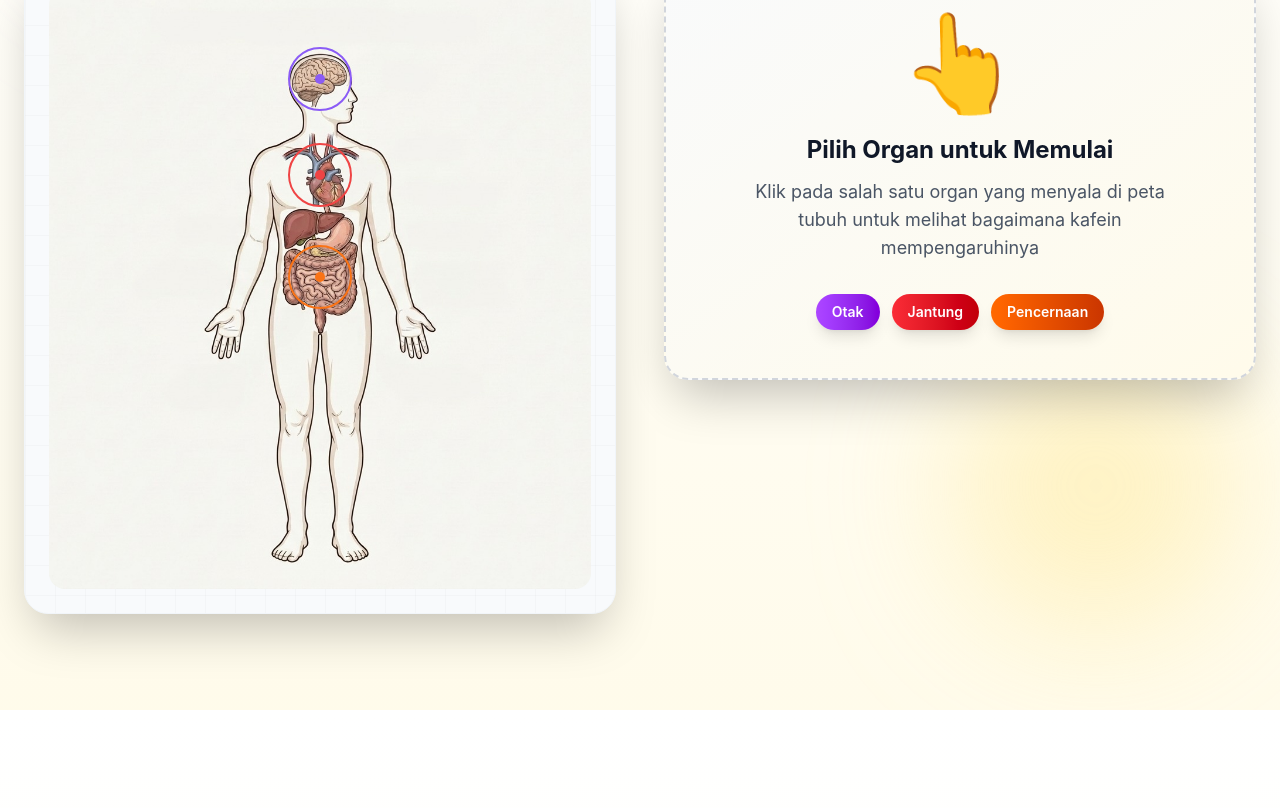
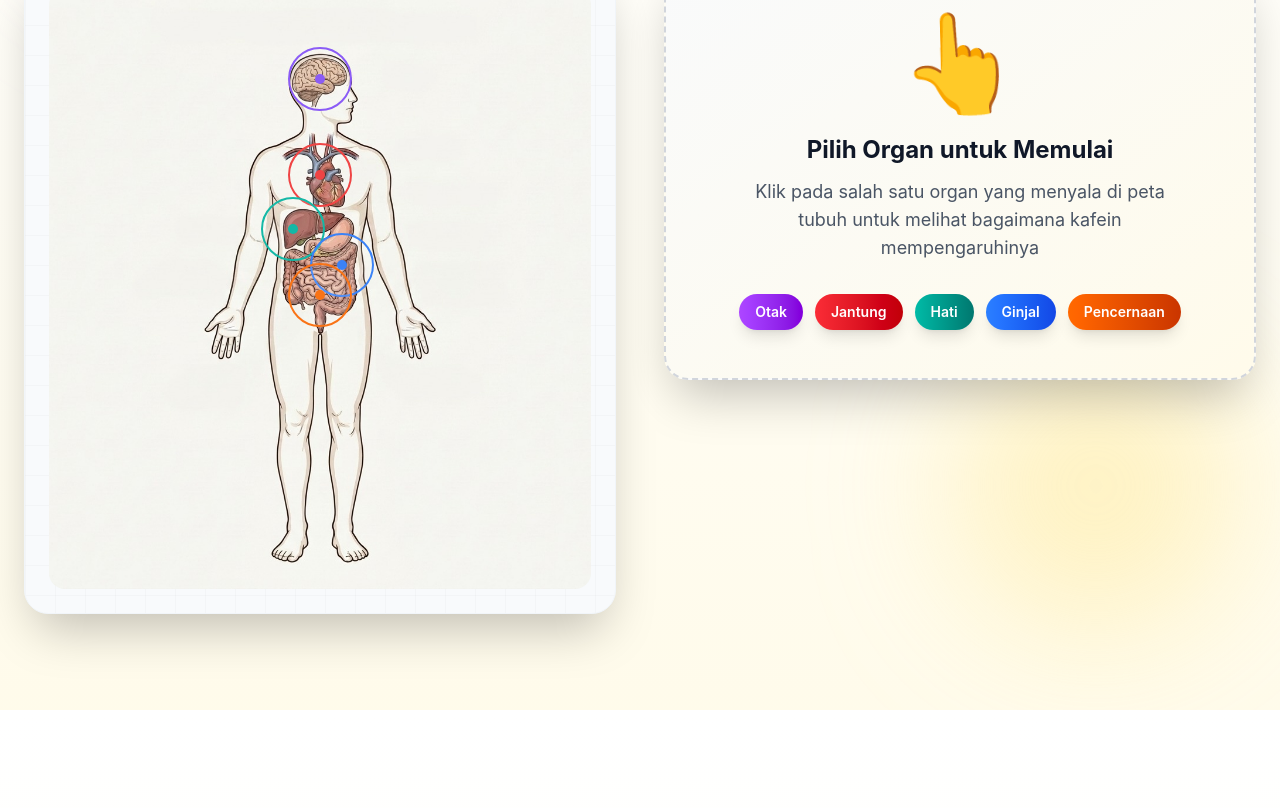
Before and after one commit to wildanindi/Project-APMUL, a React (Vite) app in the folder the-human-manual/: page / in a window 1280 px wide. Shown: the part 4800-5608 px from the top of the page. Built offline with nearby package versions, Linux system fonts and the light colour scheme.

Commit message:
nambah ginjal dan hati

```diff
--- a/the-human-manual/src/components/BodyMap.jsx
+++ b/the-human-manual/src/components/BodyMap.jsx
@@ -1,6 +1,6 @@
 import { useState, useEffect, useRef } from 'react';
 import { motion, AnimatePresence } from 'motion/react';
-import { Brain, Heart, Utensils, X, Sparkles } from 'lucide-react';
+import { Brain, Heart, Utensils, X, Sparkles, Activity, Filter } from 'lucide-react';
 
 export default function BodyMap({ setActiveSection }) {
   const [selectedOrgan, setSelectedOrgan] = useState(null);
@@ -16,6 +16,8 @@ export default function BodyMap({ setActiveSection }) {
       glowColor: "shadow-purple-500/50",
       bgColor: "bg-purple-500",
       lineColor: "#8B5CF6",
+      glowBg: "rgba(139, 92, 246, 0.2)",
+      glowShadow: "0 0 20px rgba(139, 92, 246, 0.6)",
       effects: [
         "Meningkatkan kewaspadaan dan konsentrasi",
         "Menghambat reseptor adenosin (molekul pembawa kantuk)",
@@ -39,6 +41,8 @@ export default function BodyMap({ setActiveSection }) {
       glowColor: "shadow-red-500/50",
       bgColor: "bg-red-500",
       lineColor: "#EF4444",
+      glowBg: "rgba(239, 68, 68, 0.2)",
+      glowShadow: "0 0 20px rgba(239, 68, 68, 0.6)",
       effects: [
         "Meningkatkan detak jantung sementara",
         "Meningkatkan tekanan darah ringan",
@@ -54,14 +58,66 @@ export default function BodyMap({ setActiveSection }) {
       activeBorder: 'border-red-500/80',
       outlineGlow: 'hover:shadow-[0_0_15px_rgba(239,68,68,0.3)]'
     },
+    liver: {
+      icon: Activity,
+      name: "Hati",
+      position: "top-[40%] left-[45%] -translate-x-1/2 -translate-y-1/2",
+      color: "from-teal-500 to-teal-700",
+      glowColor: "shadow-teal-500/50",
+      bgColor: "bg-teal-500",
+      lineColor: "#14B8A6",
+      glowBg: "rgba(20, 184, 166, 0.2)",
+      glowShadow: "0 0 20px rgba(20, 184, 166, 0.6)",
+      effects: [
+        "Tempat utama metabolisme kafein oleh enzim sitokrom P450 (CYP1A2)",
+        "Konsumsi kopi secara teratur menurunkan risiko fibrosis dan sirosis hati",
+        "Membantu mengurangi penumpukan lemak berlebih di hati (fatty liver)",
+        "Kandungan antioksidan kafein mengurangi tingkat peradangan sel hati"
+      ],
+      warning: "Kerusakan hati kronis memperlambat pemrosesan kafein, memperpanjang efeknya",
+      scientificName: "Sistem Hepatobilier (Hepar)",
+      zoneStyle: { top: '36%', left: '41%', width: '8%', height: '8%' },
+      borderColor: 'border-teal-500/40',
+      hoverBg: 'hover:bg-teal-500/10',
+      selectedBg: 'bg-teal-500/15',
+      activeBorder: 'border-teal-500/80',
+      outlineGlow: 'hover:shadow-[0_0_15px_rgba(20,184,166,0.3)]'
+    },
+    kidneys: {
+      icon: Filter,
+      name: "Ginjal",
+      position: "top-[46%] left-[54%] -translate-x-1/2 -translate-y-1/2",
+      color: "from-blue-500 to-blue-700",
+      glowColor: "shadow-blue-500/50",
+      bgColor: "bg-blue-500",
+      lineColor: "#3B82F6",
+      glowBg: "rgba(59, 130, 246, 0.2)",
+      glowShadow: "0 0 20px rgba(59, 130, 246, 0.6)",
+      effects: [
+        "Menghambat reseptor adenosin di ginjal, memicu efek diuretik (sering buang air kecil)",
+        "Meningkatkan laju filtrasi darah (GFR) di ginjal secara sementara",
+        "Meningkatkan pembuangan kalsium dan magnesium melalui urine secara jangka pendek",
+        "Pada konsumsi normal, efek diuretik tidak menyebabkan dehidrasi tubuh"
+      ],
+      warning: "Konsumsi berlebih (>400mg) tanpa air putih dapat meningkatkan risiko batu ginjal",
+      scientificName: "Sistem Ekskresi (Renal)",
+      zoneStyle: { top: '43%', left: '51%', width: '8%', height: '8%' },
+      borderColor: 'border-blue-500/40',
+      hoverBg: 'hover:bg-blue-500/10',
+      selectedBg: 'bg-blue-500/15',
+      activeBorder: 'border-blue-500/80',
+      outlineGlow: 'hover:shadow-[0_0_15px_rgba(59,130,246,0.3)]'
+    },
     stomach: {
       icon: Utensils,
       name: "Pencernaan",
-      position: "top-[48%] left-[50%] -translate-x-1/2 -translate-y-1/2",
+      position: "top-[51%] left-[50%] -translate-x-1/2 -translate-y-1/2",
       color: "from-orange-500 to-orange-700",
       glowColor: "shadow-orange-500/50",
       bgColor: "bg-orange-500",
       lineColor: "#F97316",
+      glowBg: "rgba(249, 115, 22, 0.2)",
+      glowShadow: "0 0 20px rgba(249, 115, 22, 0.6)",
       effects: [
         "Kafein diserap di usus halus dalam 45 menit",
         "Merangsang produksi asam lambung",
@@ -70,7 +126,7 @@ export default function BodyMap({ setActiveSection }) {
       ],
       warning: "Konsumsi saat perut kosong dapat menyebabkan iritasi lambung",
       scientificName: "Sistem Pencernaan",
-      zoneStyle: { top: '37%', left: '41%', width: '18%', height: '20%' },
+      zoneStyle: { top: '51%', left: '44%', width: '12%', height: '11%' },
       borderColor: 'border-orange-500/40',
       hoverBg: 'hover:bg-orange-500/10',
       selectedBg: 'bg-orange-500/15',
@@ -151,7 +207,7 @@ export default function BodyMap({ setActiveSection }) {
                     className="w-full h-full object-cover rounded-2xl"
                   />
 
-                  {/* Glowing Hotspots & Labels (Visual only, pointer-events-none) */}
+                   {/* Glowing Hotspots & Labels (Visual only, pointer-events-none) */}
                   {Object.entries(organs).map(([key, organ]) => (
                     <div
                       key={`visual-${key}`}
@@ -161,12 +217,12 @@ export default function BodyMap({ setActiveSection }) {
                       <motion.div
                         className="relative w-12 h-12 sm:w-16 sm:h-16 rounded-full border-2 transition-all flex items-center justify-center"
                         style={{
-                          borderColor: key === 'brain' ? '#8B5CF6' : key === 'heart' ? '#EF4444' : '#F97316',
+                          borderColor: organ.lineColor,
                           backgroundColor: selectedOrgan === key || hoveredOrgan === key
-                            ? (key === 'brain' ? 'rgba(139, 92, 246, 0.2)' : key === 'heart' ? 'rgba(239, 68, 68, 0.2)' : 'rgba(249, 115, 22, 0.2)')
+                            ? organ.glowBg
                             : 'rgba(255, 255, 255, 0.1)',
                           boxShadow: selectedOrgan === key || hoveredOrgan === key
-                            ? (key === 'brain' ? '0 0 20px rgba(139, 92, 246, 0.6)' : key === 'heart' ? '0 0 20px rgba(239, 68, 68, 0.6)' : '0 0 20px rgba(249, 115, 22, 0.6)')
+                            ? organ.glowShadow
                             : 'none'
                         }}
                       >
@@ -174,7 +230,7 @@ export default function BodyMap({ setActiveSection }) {
                         <div
                           className="w-2.5 h-2.5 rounded-full"
                           style={{
-                            backgroundColor: key === 'brain' ? '#8B5CF6' : key === 'heart' ? '#EF4444' : '#F97316'
+                            backgroundColor: organ.lineColor
                           }}
                         />
 
@@ -189,7 +245,7 @@ export default function BodyMap({ setActiveSection }) {
                                 transition={{ duration: 1.5, repeat: Infinity }}
                                 className="absolute inset-0 rounded-full"
                                 style={{
-                                  border: `2px solid ${key === 'brain' ? '#8B5CF6' : key === 'heart' ? '#EF4444' : '#F97316'}`
+                                  border: `2px solid ${organ.lineColor}`
                                 }}
                               />
                               <motion.div
@@ -199,7 +255,7 @@ export default function BodyMap({ setActiveSection }) {
                                 transition={{ duration: 1.5, repeat: Infinity, delay: 0.3 }}
                                 className="absolute inset-0 rounded-full"
                                 style={{
-                                  border: `1px solid ${key === 'brain' ? '#8B5CF6' : key === 'heart' ? '#EF4444' : '#F97316'}`
+                                  border: `1px solid ${organ.lineColor}`
                                 }}
                               />
                             </>
@@ -218,7 +274,7 @@ export default function BodyMap({ setActiveSection }) {
                       >
                         <p className="text-xs font-bold text-gray-900 flex items-center gap-1.5">
                           <span className="w-1.5 h-1.5 rounded-full" style={{
-                            backgroundColor: key === 'brain' ? '#8B5CF6' : key === 'heart' ? '#EF4444' : '#F97316'
+                            backgroundColor: organ.lineColor
                           }} />
                           {organ.name}
                         </p>
```
